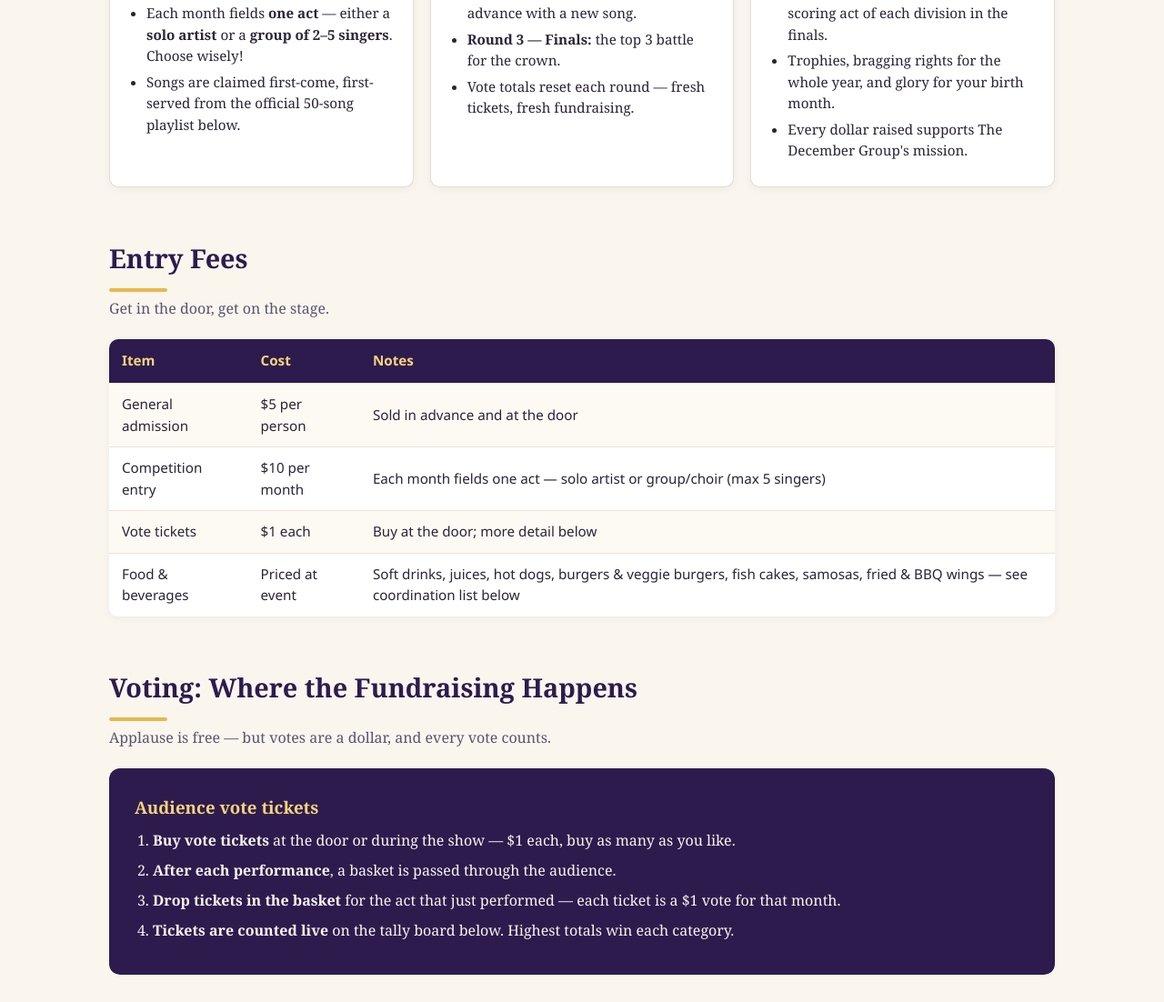
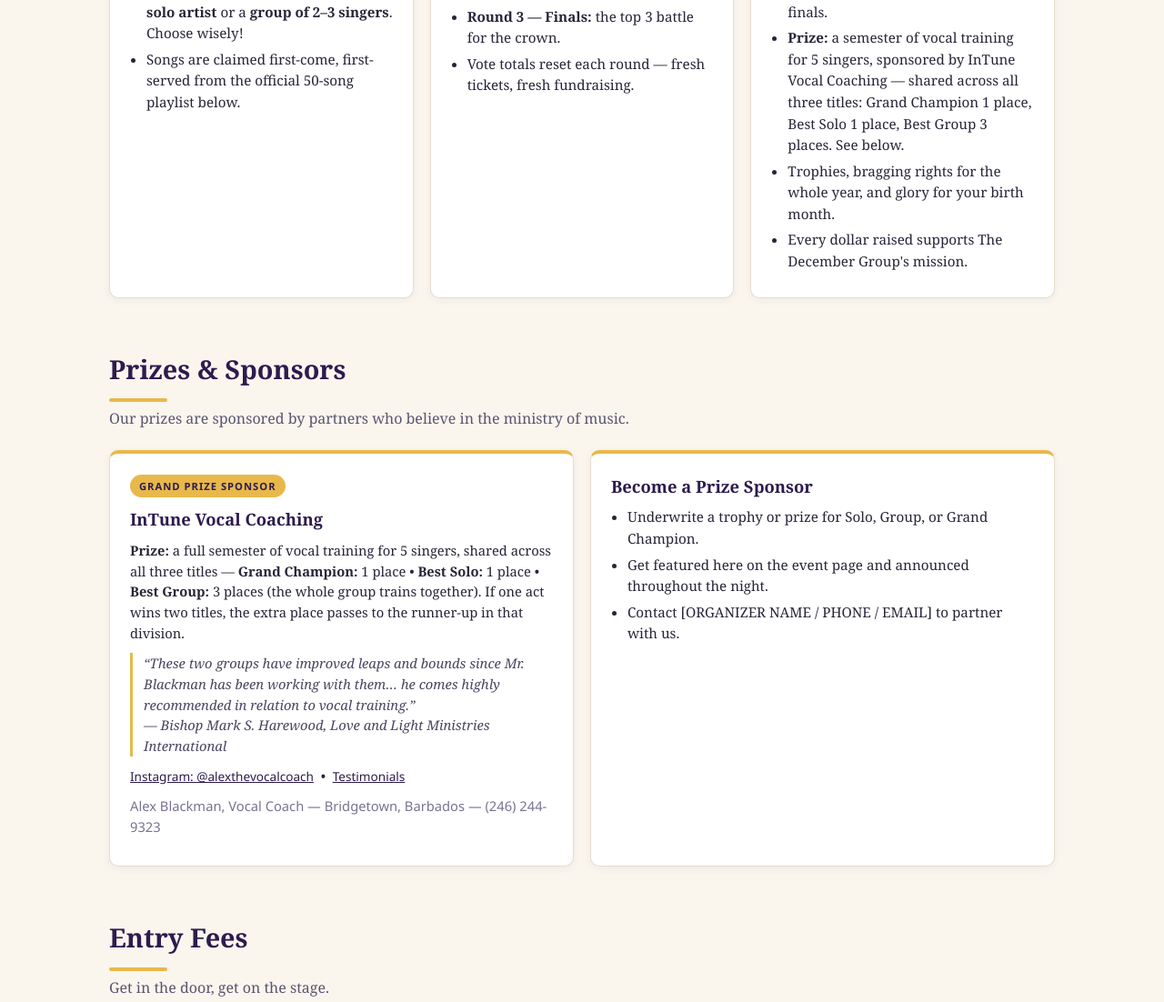
Before and after one commit to ImpactOps-bgi/december-group-karaoke, a plain HTML site: page index.html in a window 1280 px wide. Shown: the part 709-1811 px from the top of the page at 91% size. Drawn offline with Linux system fonts and the light colour scheme.

Commit message:
Cap groups at 3 and split training prize across the three titles

```diff
--- a/index.html
+++ b/index.html
@@ -154,6 +154,19 @@
   .tag-S { background: #ece5f7; color: #5a3d99; }
   .tag-G { background: #fdeec8; color: #8a6d1d; }
   .tag-B { background: #dff0e3; color: #2e6b3e; }
+  .sponsor-badge {
+    display: inline-block; background: var(--gold); color: var(--purple);
+    font-family: 'Segoe UI', Arial, sans-serif; font-size: 0.7rem; font-weight: 700;
+    letter-spacing: 1px; text-transform: uppercase; padding: 4px 10px;
+    border-radius: 999px; margin-bottom: 10px;
+  }
+  .sponsor p { font-size: 0.92rem; margin-bottom: 10px; }
+  .sponsor-quote {
+    font-style: italic; color: #4a4360;
+    border-left: 3px solid var(--gold); padding-left: 12px;
+  }
+  .sponsor-links a { color: var(--purple); font-family: 'Segoe UI', Arial, sans-serif; font-size: 0.85rem; }
+  .sponsor-contact { font-size: 0.8rem; color: #7a7290; font-family: 'Segoe UI', Arial, sans-serif; }
   .board-form {
     display: flex; flex-wrap: wrap; gap: 10px; margin: 14px 0 18px;
     font-family: 'Segoe UI', Arial, sans-serif;
@@ -216,13 +229,13 @@
 
   <section id="how">
     <h2>How It Works<span class="rule"></span></h2>
-    <p class="lead">Twelve teams, one for every birth month. Each team fields <strong>one act</strong> &mdash; a solo artist or a group/choir of up to 5 singers &mdash; and the audience decides who takes the crown, one dollar-vote at a time.</p>
+    <p class="lead">Twelve teams, one for every birth month. Each team fields <strong>one act</strong> &mdash; a solo artist or a group of up to 3 singers &mdash; and the audience decides who takes the crown, one dollar-vote at a time.</p>
     <div class="cards">
       <div class="card">
         <h3>The Teams</h3>
         <ul>
           <li>Your birth month is your team. Team up with everyone born in the same month.</li>
-          <li>Each month fields <strong>one act</strong> &mdash; either a <strong>solo artist</strong> or a <strong>group of 2&ndash;5 singers</strong>. Choose wisely!</li>
+          <li>Each month fields <strong>one act</strong> &mdash; either a <strong>solo artist</strong> or a <strong>group of 2&ndash;3 singers</strong>. Choose wisely!</li>
           <li>Songs are claimed first-come, first-served from the official 50-song playlist below.</li>
         </ul>
       </div>
@@ -240,8 +253,35 @@
         <ul>
           <li><strong>Grand Champion Month</strong> &mdash; the finals winner.</li>
           <li><strong>Best Solo</strong> and <strong>Best Group</strong> &mdash; top-scoring act of each division in the finals.</li>
+          <li><strong>Prize:</strong> a semester of vocal training for 5 singers, sponsored by InTune Vocal Coaching &mdash; shared across all three titles: Grand Champion 1 place, Best Solo 1 place, Best Group 3 places. See below.</li>
           <li>Trophies, bragging rights for the whole year, and glory for your birth month.</li>
           <li>Every dollar raised supports The December Group's mission.</li>
+        </ul>
+      </div>
+    </div>
+  </section>
+
+  <section id="sponsors">
+    <h2>Prizes &amp; Sponsors<span class="rule"></span></h2>
+    <p class="lead">Our prizes are sponsored by partners who believe in the ministry of music.</p>
+    <div class="cards">
+      <div class="card sponsor">
+        <div class="sponsor-badge">Grand Prize Sponsor</div>
+        <h3>InTune Vocal Coaching</h3>
+        <p><strong>Prize:</strong> a full semester of vocal training for 5 singers, shared across all three titles &mdash; <strong>Grand Champion:</strong> 1 place &bull; <strong>Best Solo:</strong> 1 place &bull; <strong>Best Group:</strong> 3 places (the whole group trains together). If one act wins two titles, the extra place passes to the runner-up in that division.</p>
+        <p class="sponsor-quote">&ldquo;These two groups have improved leaps and bounds since Mr. Blackman has been working with them&hellip; he comes highly recommended in relation to vocal training.&rdquo;<br><em>&mdash; Bishop Mark S. Harewood, Love and Light Ministries International</em></p>
+        <p class="sponsor-links">
+          <a href="https://www.instagram.com/alexthevocalcoach/" target="_blank">Instagram: @alexthevocalcoach</a> &nbsp;&bull;&nbsp;
+          <a href="https://orb-seabass-f6ca.squarespace.com/testimonials" target="_blank">Testimonials</a>
+        </p>
+        <p class="sponsor-contact">Alex Blackman, Vocal Coach &mdash; Bridgetown, Barbados &mdash; (246) 244-9323</p>
+      </div>
+      <div class="card">
+        <h3>Become a Prize Sponsor</h3>
+        <ul>
+          <li>Underwrite a trophy or prize for Solo, Group, or Grand Champion.</li>
+          <li>Get featured here on the event page and announced throughout the night.</li>
+          <li>Contact [ORGANIZER NAME / PHONE / EMAIL] to partner with us.</li>
         </ul>
       </div>
     </div>
@@ -253,7 +293,7 @@
     <table class="fees">
       <tr><th>Item</th><th>Cost</th><th>Notes</th></tr>
       <tr><td>General admission</td><td>$5 per person</td><td>Sold in advance and at the door</td></tr>
-      <tr><td>Competition entry</td><td>$10 per month</td><td>Each month fields one act &mdash; solo artist or group/choir (max 5 singers)</td></tr>
+      <tr><td>Competition entry</td><td>$10 per month</td><td>Each month fields one act &mdash; solo artist or group (max 3 singers)</td></tr>
       <tr><td>Vote tickets</td><td>$1 each</td><td>Buy at the door; more detail below</td></tr>
       <tr><td>Food &amp; beverages</td><td>Priced at event</td><td>Soft drinks, juices, hot dogs, burgers &amp; veggie burgers, fish cakes, samosas, fried &amp; BBQ wings — see coordination list below</td></tr>
     </table>
@@ -329,7 +369,7 @@
       <select id="bMonth"></select>
       <select id="bCat">
         <option value="Solo">Division: Solo</option>
-        <option value="Group">Division: Group (2&ndash;5)</option>
+        <option value="Group">Division: Group (2&ndash;3)</option>
       </select>
       <input type="text" id="bSong" placeholder="Song (optional)" size="22">
       <input type="number" inputmode="numeric" id="bJudges" placeholder="Judges /100" min="0" max="100" step="1" style="width:110px">
@@ -360,7 +400,7 @@
       <button class="btn" id="printReg">Print registration sheets</button>
     </div>
 
-    <h3 class="standings">Team Registration &mdash; $10 per month &bull; one act (solo or group of 2&ndash;5)</h3>
+    <h3 class="standings">Team Registration &mdash; $10 per month &bull; one act (solo or group of 2&ndash;3)</h3>
     <table class="board regtbl">
       <thead><tr><th>Month</th><th>Act type</th><th>Act / artist name</th><th>Contact name &amp; phone</th><th>Round 1 song</th><th>Semis song</th><th>Finals song</th><th>$10 paid</th></tr></thead>
       <tbody id="regRows"></tbody>
@@ -617,7 +657,7 @@ const regRows = document.getElementById("regRows");
 MONTHS.forEach(m => {
   const tr = document.createElement("tr");
   tr.innerHTML = `<td><strong>${m}</strong></td>
-    <td class="chk">☐ Solo&nbsp;&nbsp;&nbsp;☐ Group (2&ndash;5)</td><td></td><td></td><td></td><td></td><td></td>
+    <td class="chk">☐ Solo&nbsp;&nbsp;&nbsp;☐ Group (2&ndash;3)</td><td></td><td></td><td></td><td></td><td></td>
     <td class="chk">☐</td>`;
   regRows.appendChild(tr);
 });
```
